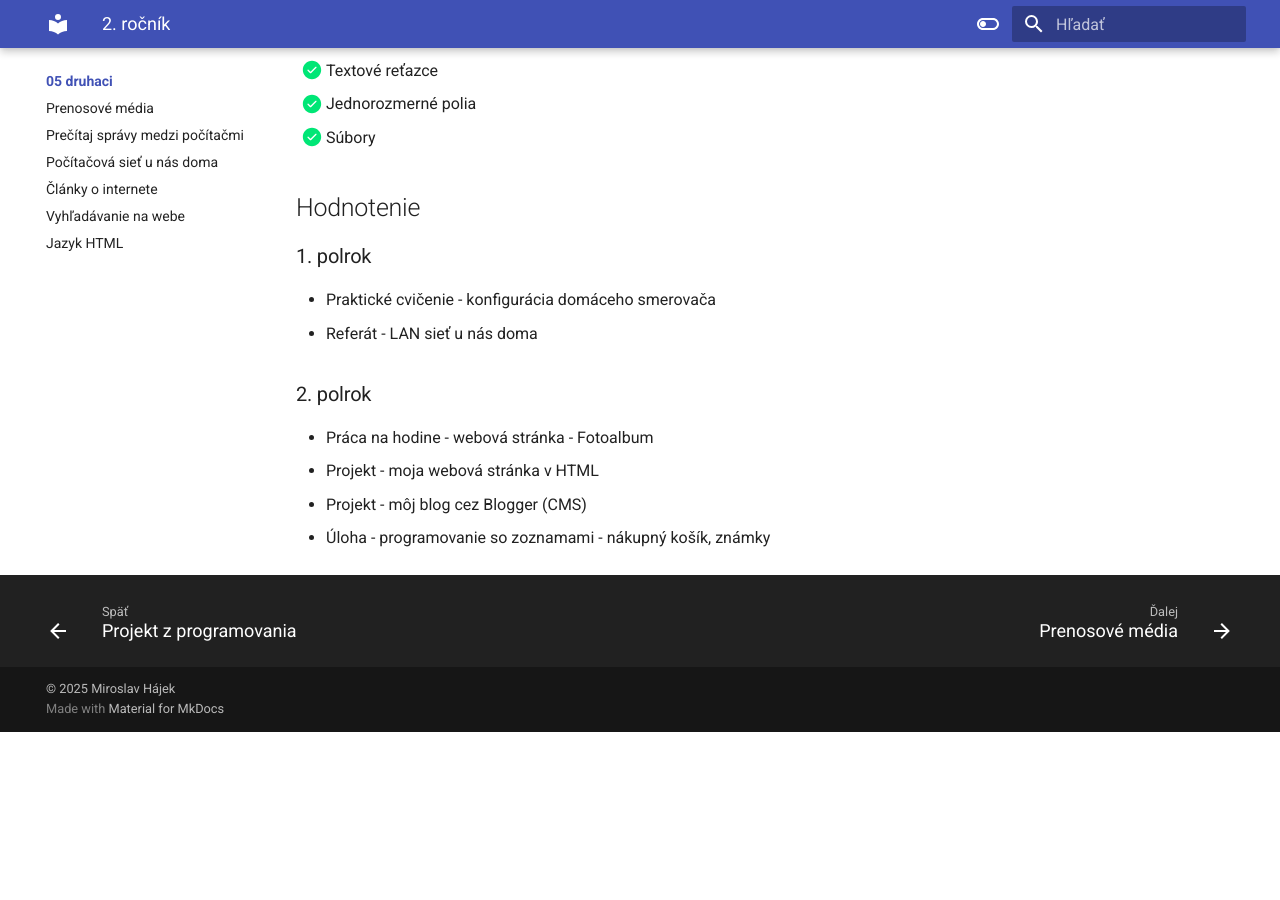
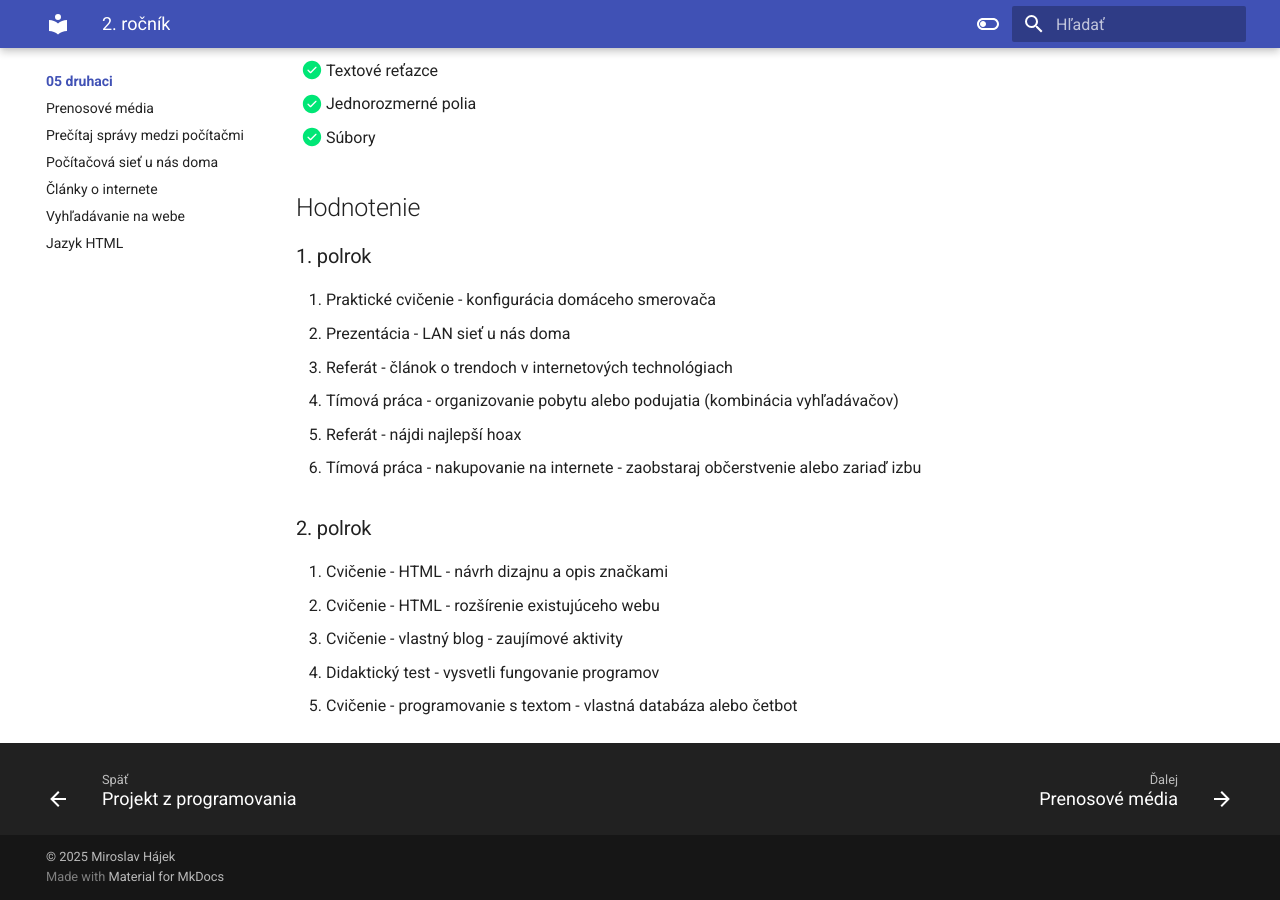
Before and after one commit to hubenka/hubenka.github.io, an MkDocs documentation site: the page built from docs/05_druhaci/README.md, in a window 1280 px wide and 900 px high, scrolled down 1216 px. Built offline with MkDocs 1.6.1 and Material for MkDocs 9.7.7, drawn with Linux system fonts in a browser that asks for light colours; before the commit the page ends 1948 px from its top, so only the background shows below that.

Commit message:
Finish marks for 2nd grade

```diff
--- a/docs/05_druhaci/README.md
+++ b/docs/05_druhaci/README.md
@@ -46,11 +46,16 @@ slug: 2-rocnik
 ## Hodnotenie
 
 ### 1. polrok
-- Praktické cvičenie - konfigurácia domáceho smerovača
-- Referát - LAN sieť u nás doma
+1. Praktické cvičenie - konfigurácia domáceho smerovača
+2. Prezentácia - LAN sieť u nás doma
+3. Referát - článok o trendoch v internetových technológiach
+4. Tímová práca - organizovanie pobytu alebo podujatia (kombinácia vyhľadávačov)
+5. Referát - nájdi najlepší hoax
+5. Tímová práca - nakupovanie na internete - zaobstaraj občerstvenie alebo zariaď izbu
 
 ### 2. polrok
-- Práca na hodine - webová stránka - Fotoalbum
-- Projekt - moja webová stránka v HTML
-- Projekt - môj blog cez Blogger (CMS)
-- Úloha - programovanie so zoznamami - nákupný košík, známky
+1. Cvičenie - HTML - návrh dizajnu a opis značkami
+2. Cvičenie - HTML - rozšírenie existujúceho webu
+3. Cvičenie - vlastný blog - zaujímové aktivity
+4. Didaktický test - vysvetli fungovanie programov
+5. Cvičenie - programovanie s textom - vlastná databáza alebo četbot
```
